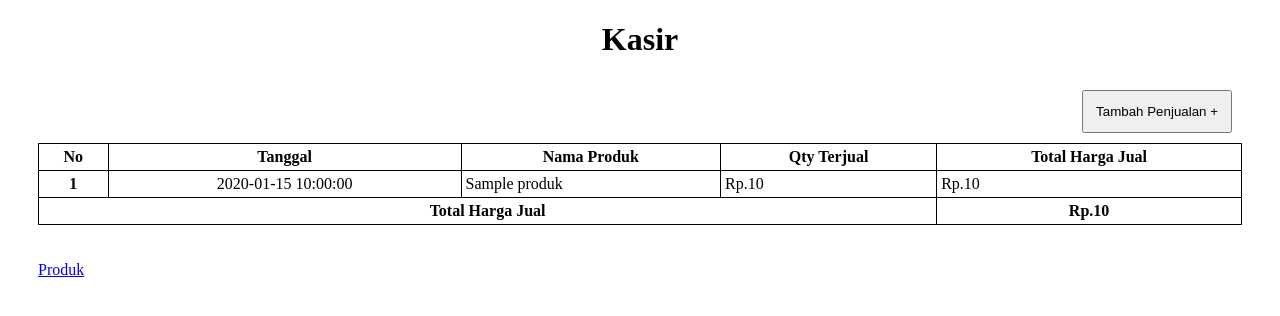
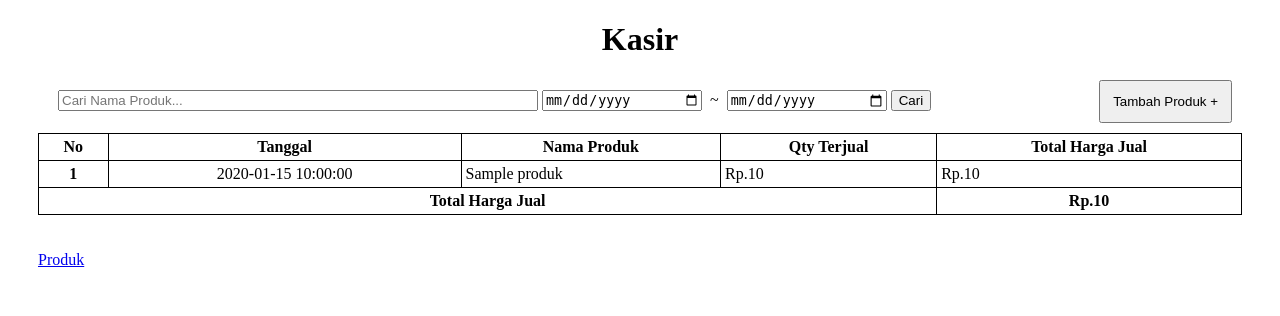
Before and after one commit to GibransLF/SD-kasir, a PHP site: page /views/penjualan/index.php in a window 1280 px wide. Shown: the part 56-372 px from the top of the page. Run offline with PHP 8.4, Linux system fonts and the light colour scheme; tables that the repository leaves empty or names only in its code hold one stand-in row (values such as "Sample post").

Commit message:
update search
menambahkan fitur cari berdasarkan nama produk atau tanggal

```diff
--- a/views/penjualan/index.php
+++ b/views/penjualan/index.php
@@ -2,6 +2,39 @@
 require "../../koneksi.php";
 
 $sql = "SELECT * FROM penjualan LEFT JOIN produk ON penjualan.produk_id = produk.id_produk";
+
+//search
+//jika button cari di klik
+if(isset($_GET['cari'])){
+    //cek tanggal
+    if($_GET['tgl_awal'] > $_GET['tgl_akhir']){
+        echo "<script>alert('tanggal Akhir tidak bisa lebih kecil dari tanggal Awal');</script>";
+
+        $_GET['tgl_awal']= '';
+        $_GET['tgl_akhir'] = '';
+    }
+
+    $produk = $_GET['produk'];
+    $tgl_awal = $_GET['tgl_awal'];
+    $tgl_akhir = $_GET['tgl_akhir'];
+
+    if($produk == ""){
+        $sql .= " WHERE NOT nama_produk = ''";
+    }
+    else{
+        $sql .= " WHERE nama_produk LIKE '%$produk%'";
+    }
+
+    if($tgl_awal){
+        if(!$tgl_akhir){
+            $now = date('Y-m-d');
+            $sql .= " AND tanggal BETWEEN '$tgl_awal' AND '$now'";
+        }
+        else{
+            $sql .= " AND tanggal BETWEEN '$tgl_awal' AND '$tgl_akhir'";
+        }
+    }
+}
 
 try {
     $result = $conn->query($sql);
@@ -11,7 +44,6 @@ catch (mysqli_sql_exception $e) {
     echo "<a href='../../table.php'>buat Tabel</a>";
     die();
 }
-
 ?>
 
 <style>
@@ -45,9 +77,19 @@ table {
     <!-- content -->
     <h1 style="text-align:center">Kasir</h1>
     <section>
-        <a href="#">
-            <button style="float:right; margin:10px; padding: 12px;">Tambah Penjualan +</button>
-        </a>
+        <div style="display: flex; justify-content: space-between;  margin:10px;">
+            <!-- search -->
+            <form action="" method="get" style="margin: 10px;">
+                <input style="width: 60vh;" type="text" name="produk" placeholder="Cari Nama Produk..." value="<?= isset($_GET['produk']) ? $_GET['produk'] : ''; ?>">
+                <input style="width: 20vh;" type="date" name="tgl_awal" value="<?= isset($_GET['tgl_awal']) ? $_GET['tgl_awal'] : ''; ?>">
+                &nbsp;~&nbsp;
+                <input style="width: 20vh;" type="date" name="tgl_akhir" value="<?= isset($_GET['tgl_akhir']) ? $_GET['tgl_akhir'] : ''; ?>">
+                <button type="submit" name="cari">Cari</button>
+            </form>
+            <a href="tambah.php">
+                <button style="float:right; padding: 12px;">Tambah Produk +</button>
+            </a>
+        </div>
         <table>
             <tr>
                 <th>No</th>
```
